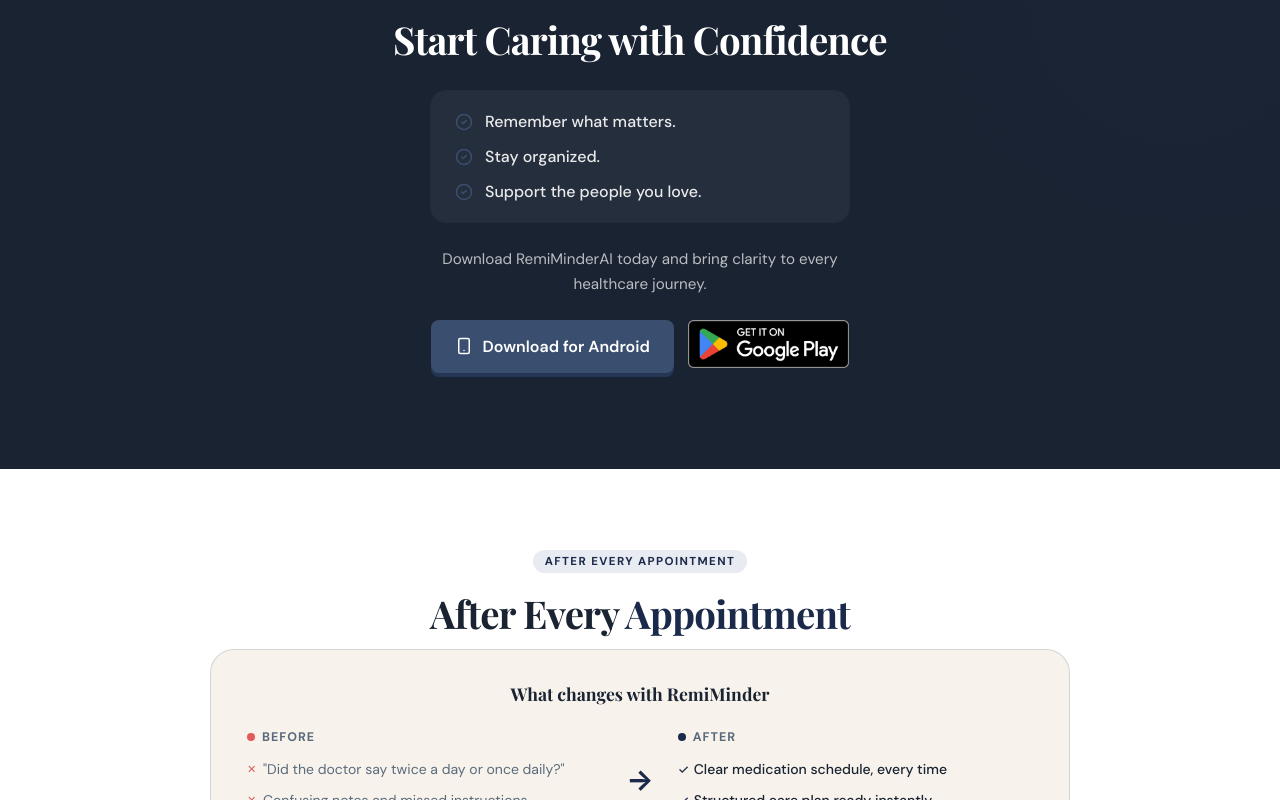
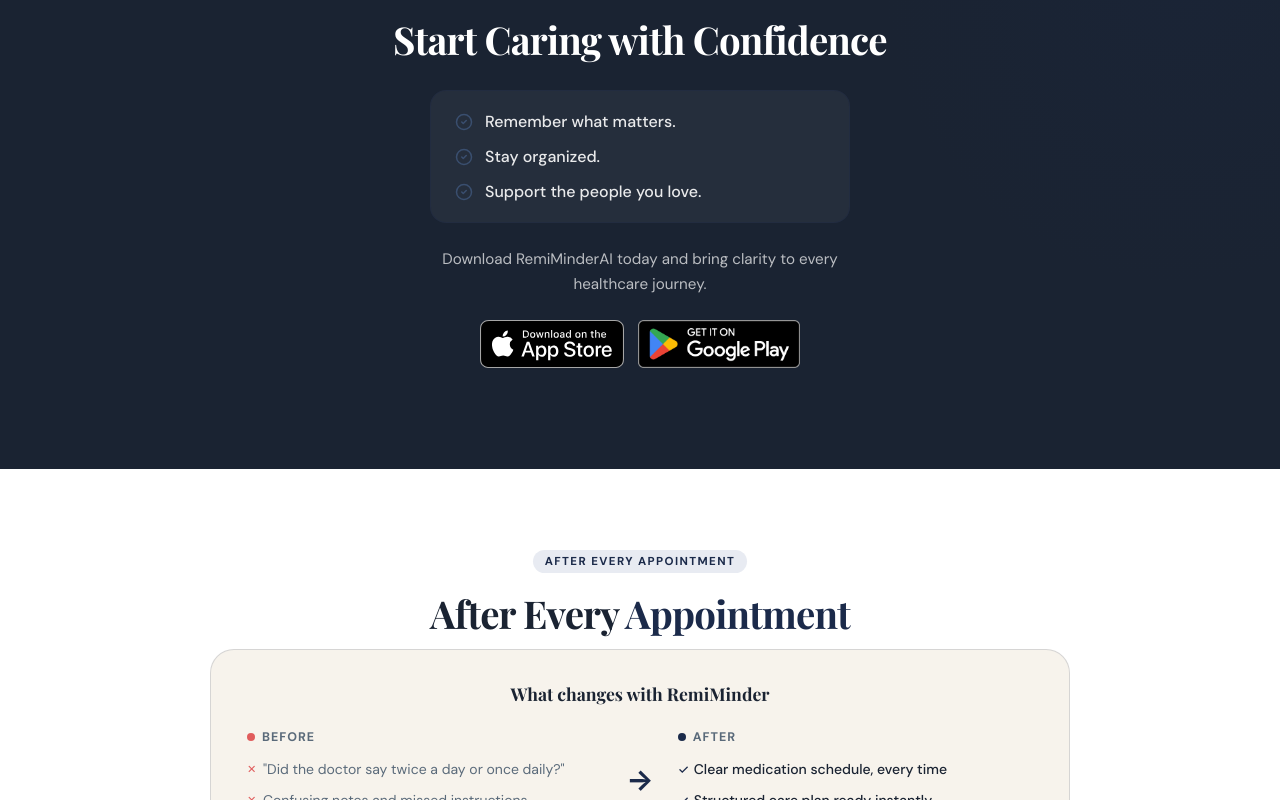
Before and after one commit to RemiMinderAI/RemiMinderAI, a React (Create React App) app in the folder frontend/: page / in a window 1280 px wide. Shown: the part 1902-2702 px from the top of the page. Built offline with nearby package versions, Linux system fonts and the light colour scheme; no server answers; a web font is replaced by a local one.

Commit message:
Fix Get Started section badges

```diff
--- a/frontend/src/components/LandingPage.js
+++ b/frontend/src/components/LandingPage.js
@@ -161,14 +161,8 @@
             </p>
 
             <div className={styles.ctaDownloadRow}>
-              <a
-                href={ANDROID_URL}
-                target="_blank"
-                rel="noopener noreferrer"
-                className={styles.hero2BtnTeal}
-              >
-                <Smartphone size={18} aria-hidden="true" />
-                <span>Download for Android</span>
+              <a href={IOS_URL} target="_blank" rel="noopener noreferrer">
+                <img src="/images/app-store-badge.svg" alt="Download on the App Store" style={{ height: "48px" }} />
               </a>
               <a href={ANDROID_URL} target="_blank" rel="noopener noreferrer">
                 <img src="/images/google-play-badge.png" alt="Get it on Google Play" style={{ height: "48px" }} />
```
